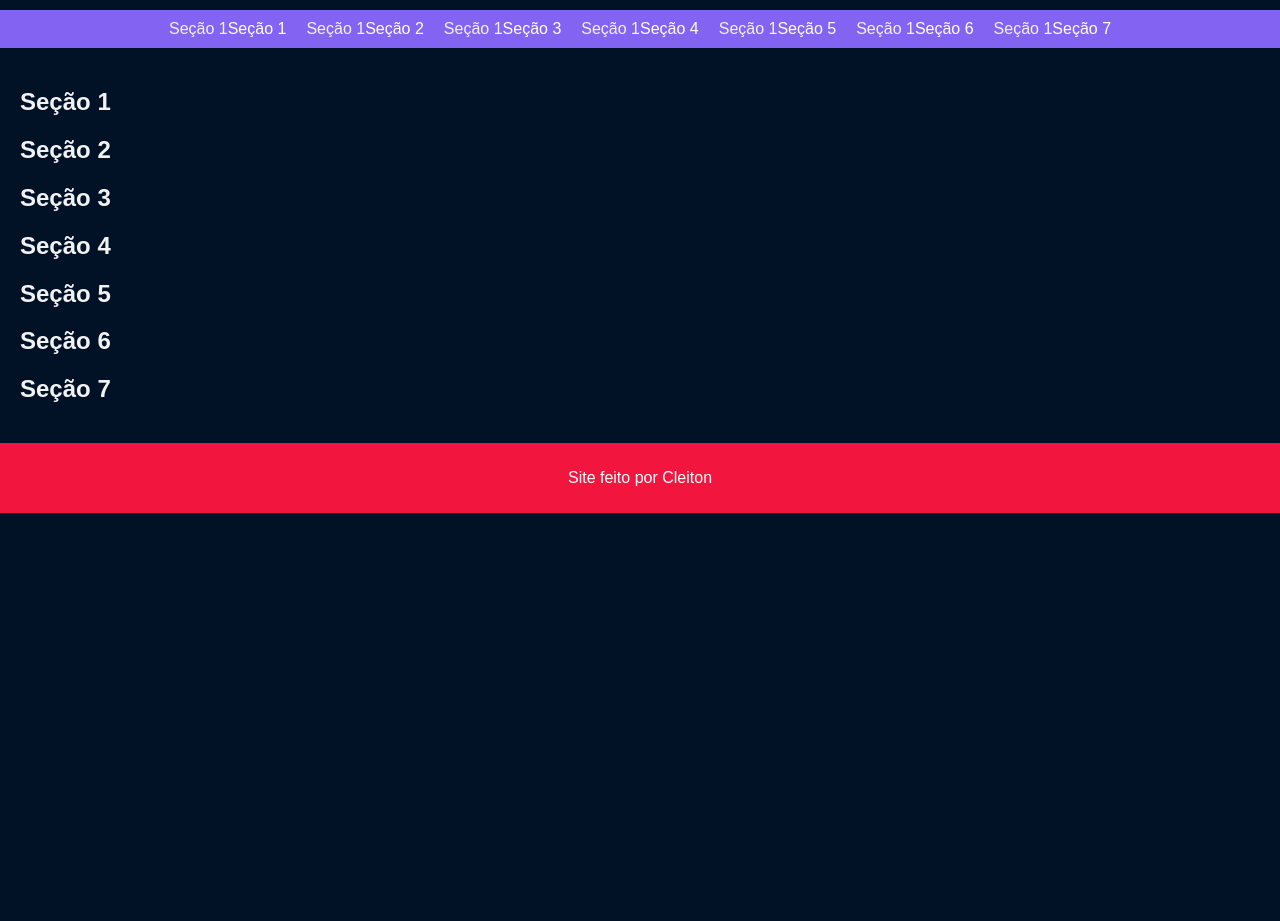
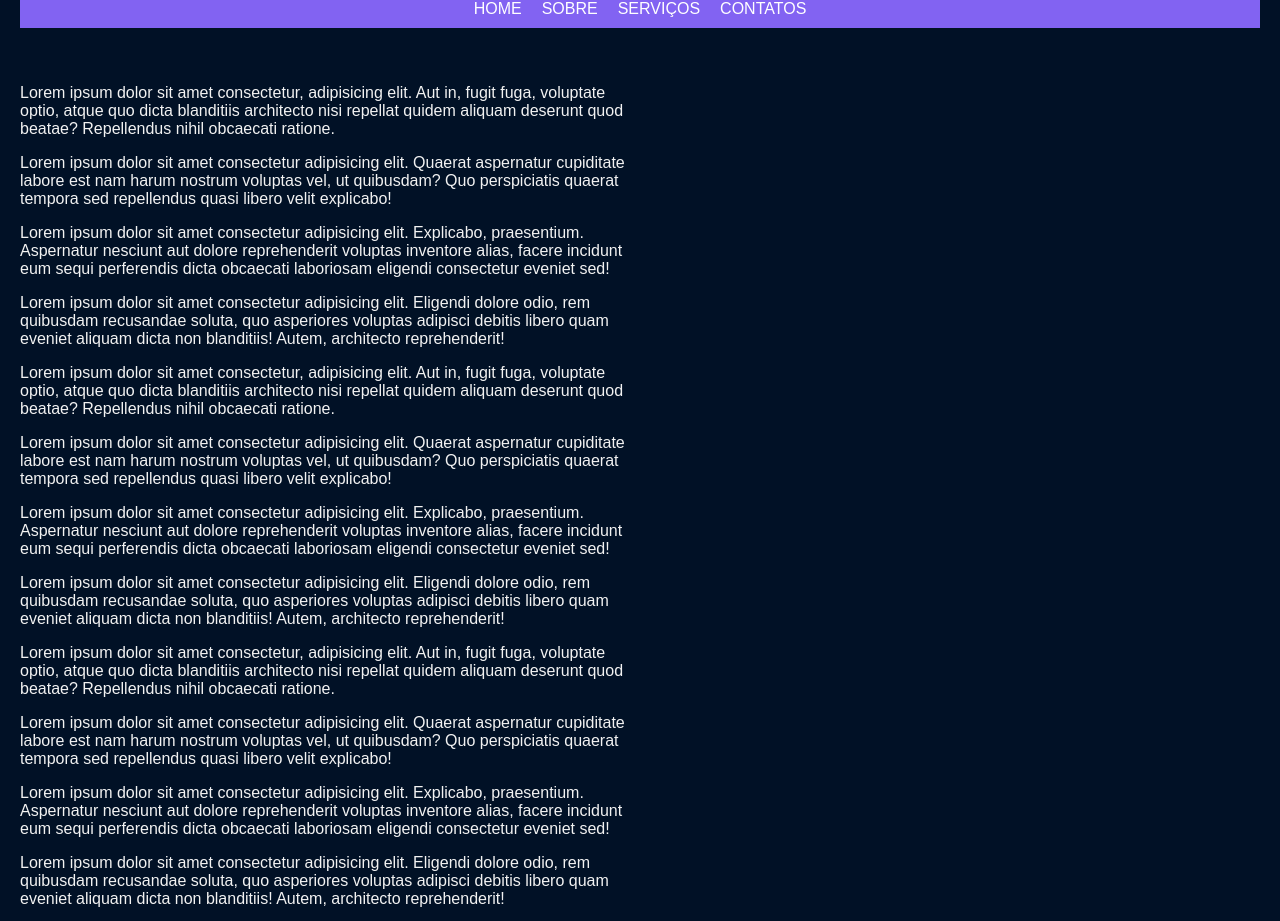
Before and after one commit to cleitone1000/mrk, a plain HTML site: page index.html in a window 1280 px wide. Shown: the part 48-969 px from the top of the page. Before the commit the page ends 800 px from the top, so only its background shows below. Drawn offline with Linux system fonts and the light colour scheme.

Commit message:
add_menu

```diff
--- a/index.html
+++ b/index.html
@@ -11,64 +11,67 @@
   <!-- Cabeçalho -->
   <header>
     <img src="caminho/para/sua/imagem.jpg" alt="Logo do Site">
+    <!-- Menu -->
+  <nav>
+    <ul>
+      <li><a href="home">HOME</a></li>
+      <li><a href="sobre">SOBRE</a></li>
+      <li><a href="servicos">SERVIÇOS</a></li>
+      <li><a href="contatos">CONTATOS</a>
+    </ul>
+  </nav>
   </header>
 
-  <!-- Menu -->
-  <nav>
-    <ul>
-      <li>Seção 1<a href="#secao1">Seção 1</a></li>
-      <li>Seção 1<a href="#secao2">Seção 2</a></li>
-      <li>Seção 1<a href="#secao3">Seção 3</a></li>
-      <li>Seção 1<a href="#secao4">Seção 4</a></li>
-      <li>Seção 1<a href="#secao5">Seção 5</a></li>
-      <li>Seção 1<a href="#secao6">Seção 6</a></li>
-      <li>Seção 1<a href="#secao7">Seção 7</a></li>
-    </ul>
-  </nav>
+
 
   <!-- Conteúdo -->
   <main>
     <!-- Seção 1 -->
-    <section id="secao1">
-      <h2>Seção 1</h2>
-      <!-- Conteúdo da Seção 1 -->
-    </section>
+    <section id="home">
+          </section>
 
-    <!-- Seção 2 -->
-  <section id="secao2">
-    <h2>Seção 2</h2>
-    <!-- Conteúdo da Seção 2 -->
+    <!-- Sobre -->
+  <section id="sobre">
+    <div id="sobre_texto">
+      <p>Lorem ipsum dolor sit amet consectetur, adipisicing elit. Aut in, fugit fuga, voluptate optio, atque quo dicta blanditiis architecto nisi repellat quidem aliquam deserunt quod beatae? Repellendus nihil obcaecati ratione.</p>
+      <p>Lorem ipsum dolor sit amet consectetur adipisicing elit. Quaerat aspernatur cupiditate labore est nam harum nostrum voluptas vel, ut quibusdam? Quo perspiciatis quaerat tempora sed repellendus quasi libero velit explicabo!</p>
+      <p>Lorem ipsum dolor sit amet consectetur adipisicing elit. Explicabo, praesentium. Aspernatur nesciunt aut dolore reprehenderit voluptas inventore alias, facere incidunt eum sequi perferendis dicta obcaecati laboriosam eligendi consectetur eveniet sed!</p>
+      <p>Lorem ipsum dolor sit amet consectetur adipisicing elit. Eligendi dolore odio, rem quibusdam recusandae soluta, quo asperiores voluptas adipisci debitis libero quam eveniet aliquam dicta non blanditiis! Autem, architecto reprehenderit!</p>
+    </div>
+
   </section>
 
   <!-- Seção 3 -->
-  <section id="secao3">
-    <h2>Seção 3</h2>
-    <!-- Conteúdo da Seção 3 -->
+  <section id="servicos">
+    <div id="sobre_texto">
+      <p>Lorem ipsum dolor sit amet consectetur, adipisicing elit. Aut in, fugit fuga, voluptate optio, atque quo dicta blanditiis architecto nisi repellat quidem aliquam deserunt quod beatae? Repellendus nihil obcaecati ratione.</p>
+      <p>Lorem ipsum dolor sit amet consectetur adipisicing elit. Quaerat aspernatur cupiditate labore est nam harum nostrum voluptas vel, ut quibusdam? Quo perspiciatis quaerat tempora sed repellendus quasi libero velit explicabo!</p>
+      <p>Lorem ipsum dolor sit amet consectetur adipisicing elit. Explicabo, praesentium. Aspernatur nesciunt aut dolore reprehenderit voluptas inventore alias, facere incidunt eum sequi perferendis dicta obcaecati laboriosam eligendi consectetur eveniet sed!</p>
+      <p>Lorem ipsum dolor sit amet consectetur adipisicing elit. Eligendi dolore odio, rem quibusdam recusandae soluta, quo asperiores voluptas adipisci debitis libero quam eveniet aliquam dicta non blanditiis! Autem, architecto reprehenderit!</p>
+    </div>
   </section>
 
+    <!-- Seção 3 -->
+    <section id="contatos">
+      <div id="sobre_texto">
+        <p>Lorem ipsum dolor sit amet consectetur, adipisicing elit. Aut in, fugit fuga, voluptate optio, atque quo dicta blanditiis architecto nisi repellat quidem aliquam deserunt quod beatae? Repellendus nihil obcaecati ratione.</p>
+        <p>Lorem ipsum dolor sit amet consectetur adipisicing elit. Quaerat aspernatur cupiditate labore est nam harum nostrum voluptas vel, ut quibusdam? Quo perspiciatis quaerat tempora sed repellendus quasi libero velit explicabo!</p>
+        <p>Lorem ipsum dolor sit amet consectetur adipisicing elit. Explicabo, praesentium. Aspernatur nesciunt aut dolore reprehenderit voluptas inventore alias, facere incidunt eum sequi perferendis dicta obcaecati laboriosam eligendi consectetur eveniet sed!</p>
+        <p>Lorem ipsum dolor sit amet consectetur adipisicing elit. Eligendi dolore odio, rem quibusdam recusandae soluta, quo asperiores voluptas adipisci debitis libero quam eveniet aliquam dicta non blanditiis! Autem, architecto reprehenderit!</p>
+      </div>
+    </section>
+
   <!-- Seção 4 -->
-  <section id="secao4">
-    <h2>Seção 4</h2>
-    <!-- Conteúdo da Seção 4 -->
+  <section id="contatos">
+    <div id="sobre_texto">
+      <p>Lorem ipsum dolor sit amet consectetur, adipisicing elit. Aut in, fugit fuga, voluptate optio, atque quo dicta blanditiis architecto nisi repellat quidem aliquam deserunt quod beatae? Repellendus nihil obcaecati ratione.</p>
+      <p>Lorem ipsum dolor sit amet consectetur adipisicing elit. Quaerat aspernatur cupiditate labore est nam harum nostrum voluptas vel, ut quibusdam? Quo perspiciatis quaerat tempora sed repellendus quasi libero velit explicabo!</p>
+      <p>Lorem ipsum dolor sit amet consectetur adipisicing elit. Explicabo, praesentium. Aspernatur nesciunt aut dolore reprehenderit voluptas inventore alias, facere incidunt eum sequi perferendis dicta obcaecati laboriosam eligendi consectetur eveniet sed!</p>
+      <p>Lorem ipsum dolor sit amet consectetur adipisicing elit. Eligendi dolore odio, rem quibusdam recusandae soluta, quo asperiores voluptas adipisci debitis libero quam eveniet aliquam dicta non blanditiis! Autem, architecto reprehenderit!</p>
+    </div>
   </section>
 
-  <!-- Seção 5 -->
-  <section id="secao5">
-    <h2>Seção 5</h2>
-    <!-- Conteúdo da Seção 5 -->
-  </section>
 
-  <!-- Seção 6 -->
-  <section id="secao6">
-    <h2>Seção 6</h2>
-    <!-- Conteúdo da Seção 6 -->
-  </section>
-
-  <!-- Seção 7 -->
-  <section id="secao7">
-    <h2>Seção 7</h2>
-    <!-- Conteúdo da Seção 7 -->
-  </section>
 
 
   </main>
--- a/styles.css
+++ b/styles.css
@@ -5,6 +5,8 @@
   --cor-texto-menu: white; /* Branco - Cor do texto no menu */
   --cor-fundo-body: #011126; /* Azul Escuro - Cor de fundo para o corpo da página */
   --cor-texto-body: #F2F2F2; /* Cinza - Cor do texto no corpo da página */
+
+  font-family: Arial, Helvetica, sans-serif;
 }
 
 body {
@@ -12,6 +14,13 @@ body {
   font-family: 'Arial', sans-serif;
   background-color: var(--cor-fundo-body);
   color: var(--cor-texto-body);
+}
+section {
+  width: 100%;
+}
+
+section > div {
+  width: 50%;
 }
 
 header {
@@ -28,6 +37,7 @@ header img {
 nav {
   background-color: var(--cor-fundo-menu);
   padding: 10px;
+
 }
 
 ul {
```
Also changed, not shown: marca/mrk.jpeg (added).
